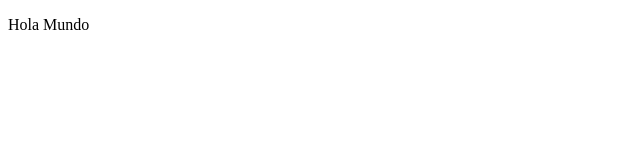
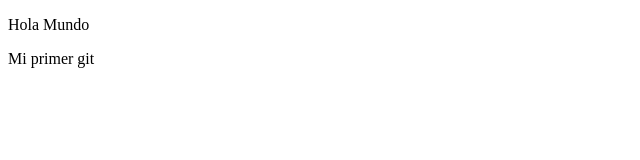
Before and after one commit to PaulaBC29/Web-2024, a plain HTML site: page index.html in a window 1280 px wide. Shown: the full height of the page, 0-640 px from the left. Drawn offline with Linux system fonts and the light colour scheme.

Commit message:
Feat - agregar línea

```diff
--- a/index.html
+++ b/index.html
@@ -7,5 +7,6 @@
 </head>
 <body>
     <p>Hola Mundo</p>
+    <p>Mi primer git</p>
 </body>
 </html>
```
